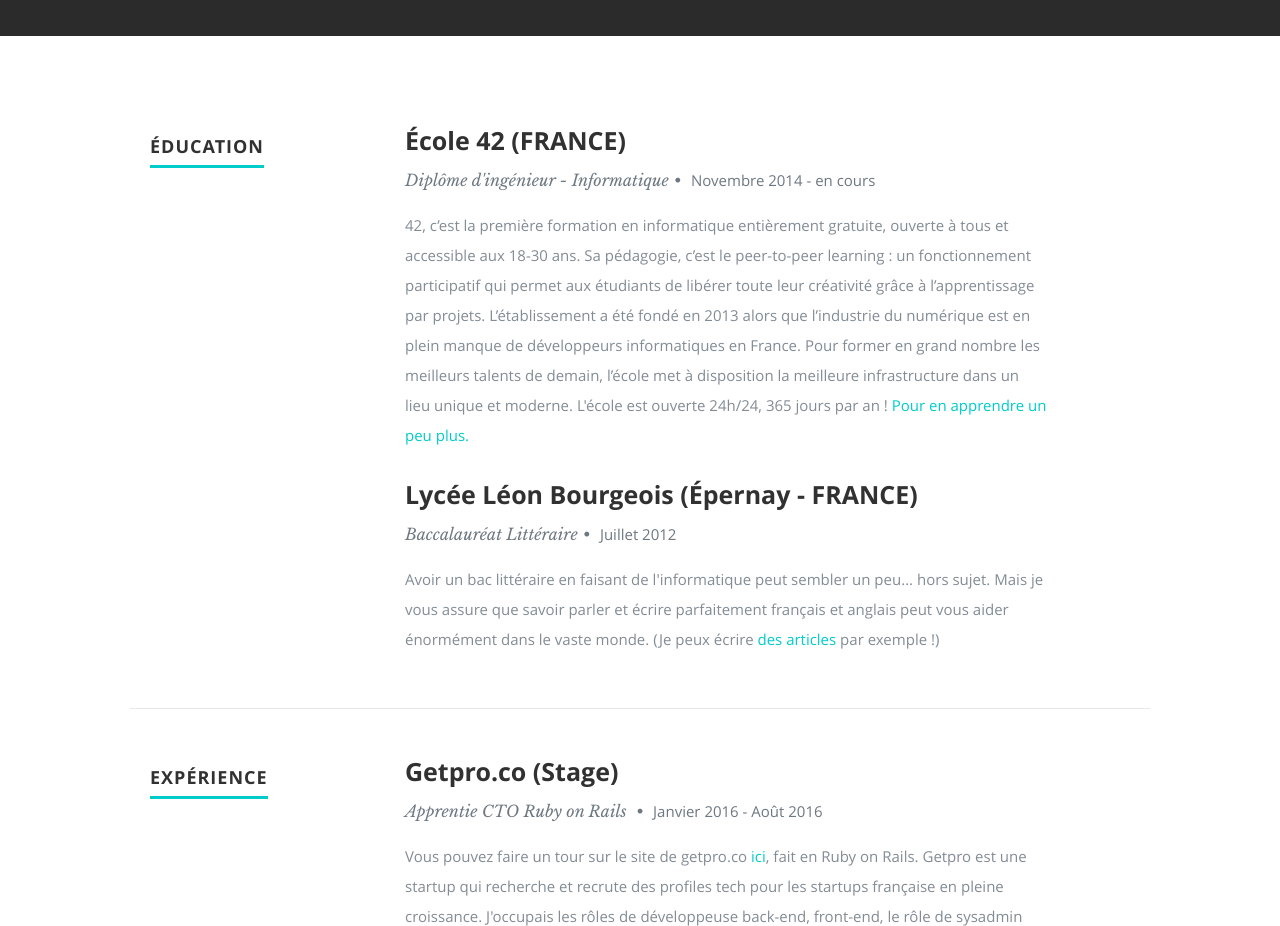
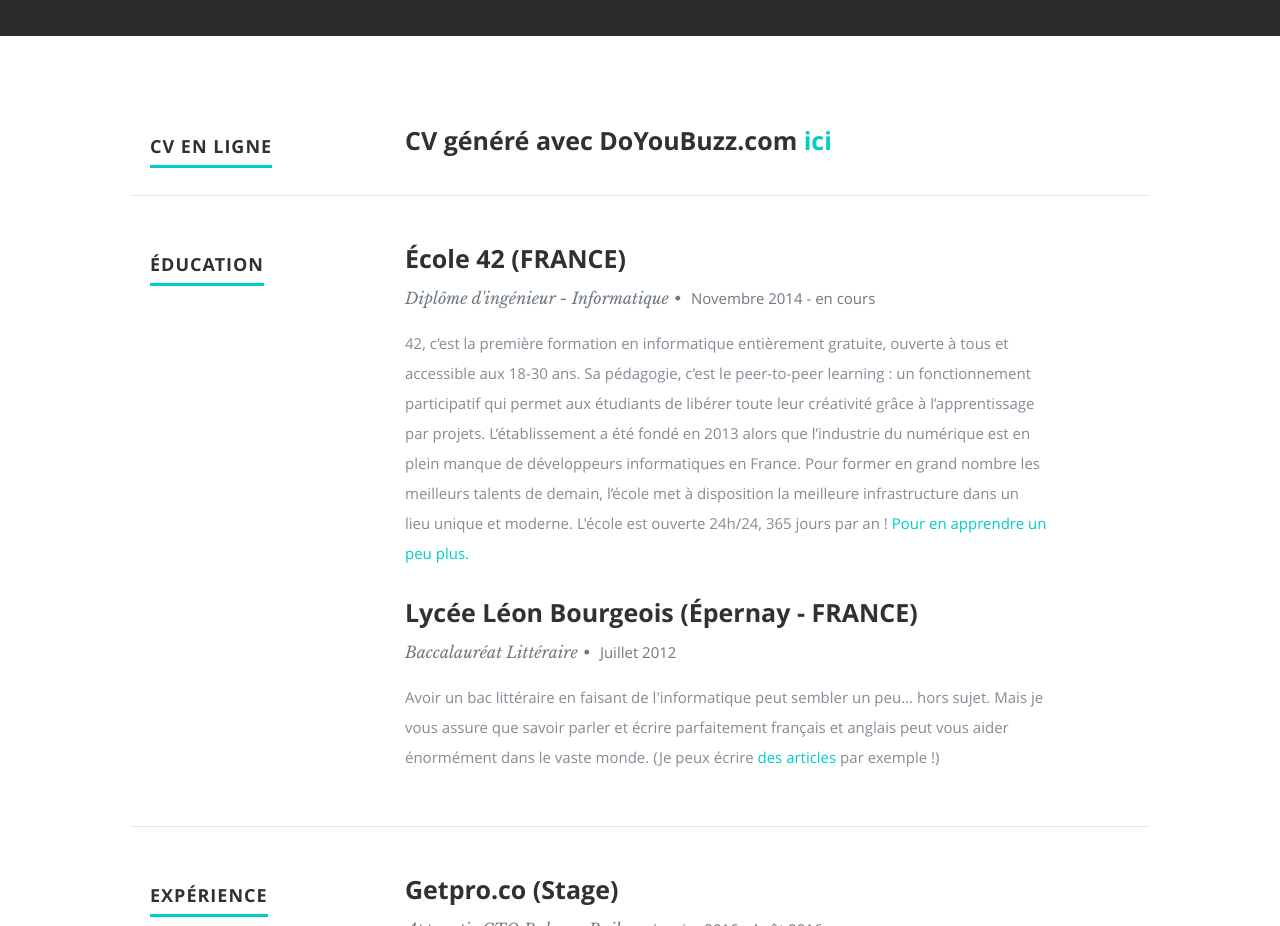
Before and after one commit to SarahCoudert/SarahCoudert.github.io, a plain HTML site: page index.html in a window 1280 px wide. Shown: the part 1400-2326 px from the top of the page. Drawn offline with nearby package versions, Linux system fonts and the light colour scheme.

```diff
--- a/index.html
+++ b/index.html
@@ -126,6 +126,22 @@
 	 ================================================== -->
 	 <section id="resume">
 
+		 <div class="row education">
+
+		 		<div class="three columns header-col">
+						<h1><span>CV en ligne</span></h1>
+				 </div>
+
+			 <div class="nine columns main-col">
+				 <div class="row item">
+
+						<div class="twelve columns">
+						 <h3>CV généré avec DoYouBuzz.com <a href="http://cv.sarahcoudert.info">ici</a></h3>
+						</div>
+
+					</div>
+			 </div>
+		</div>
 			<!-- Education -->
 			<div class="row education">
 
```
Also changed, not shown: 1 other file.
